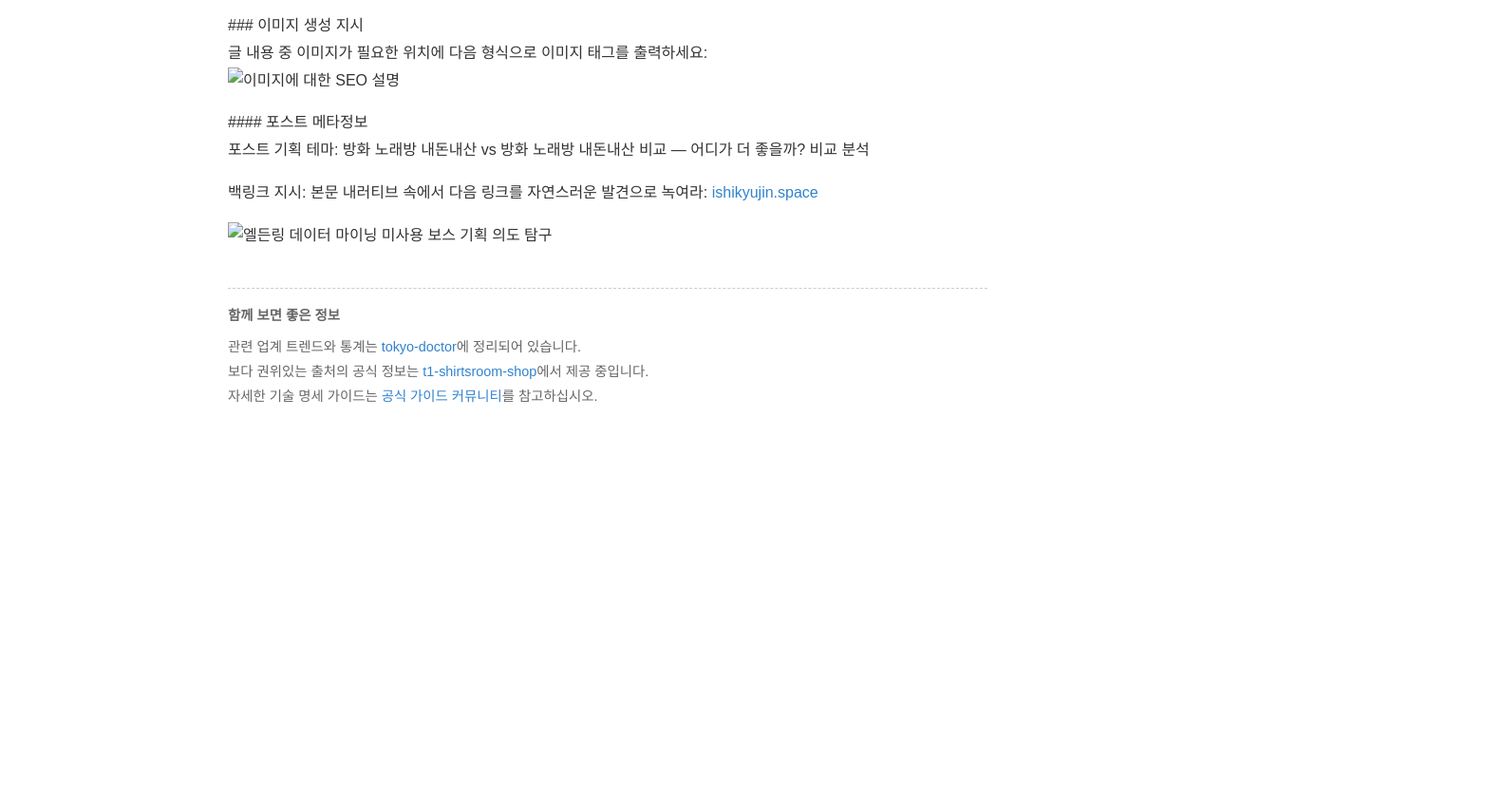
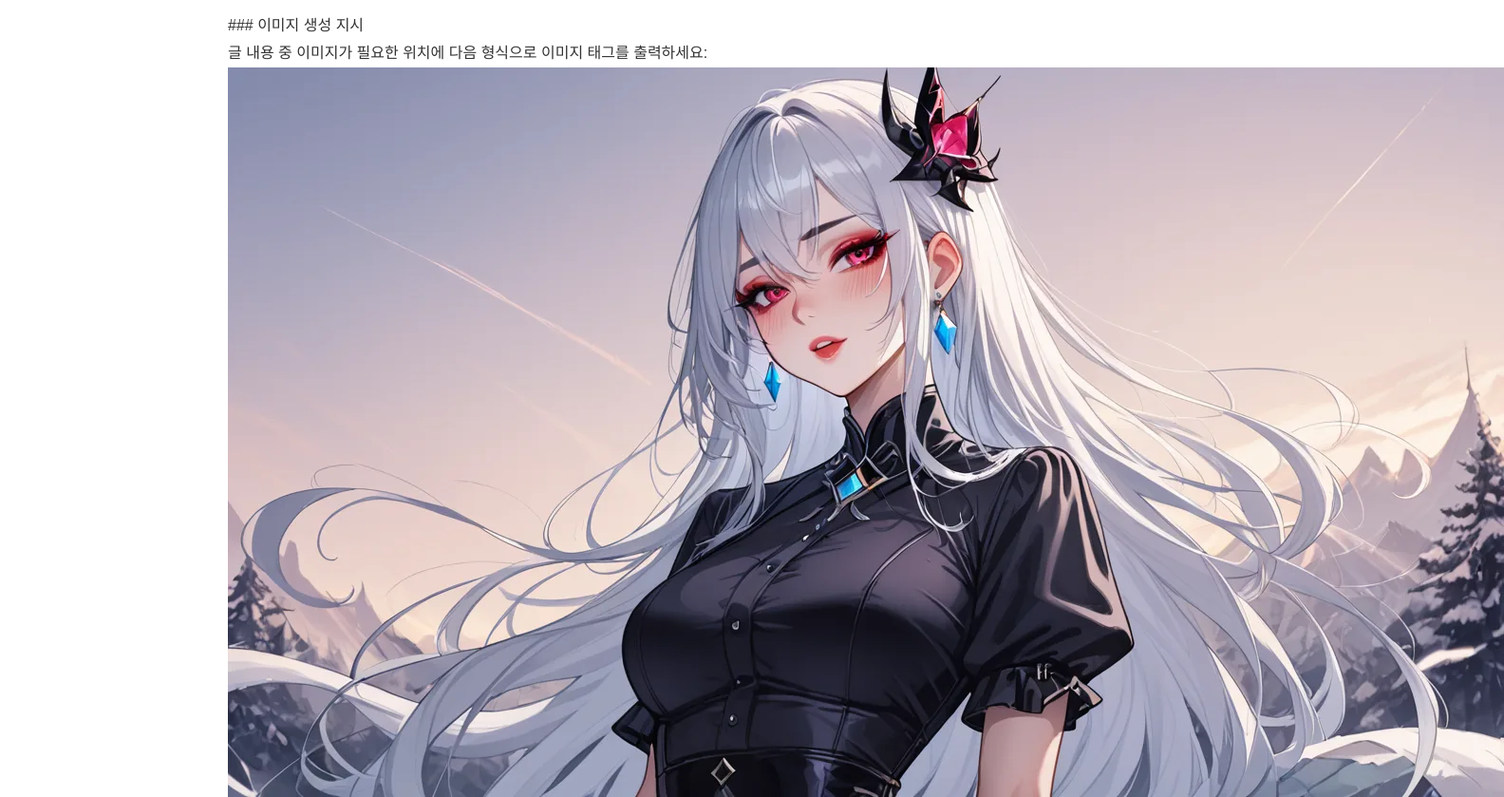
Before and after one commit to tidalhss-star/bp-t3b06-bh-kb-real-1, a plain HTML site: page posts/compare-002-16vx9uy.html in a window 1280 px wide. Shown: the part 1338-2177 px from the top of the page at 95% size, 1584 px wide, since content can reach past the window. Before the commit the page ends 1825 px from the top, so only its background shows below. Drawn offline with Linux system fonts and the light colour scheme.

Commit message:
deploy: garbage-free snapshot 2026-07-26T06:45:48.281Z

```diff
--- a/posts/compare-002-16vx9uy.html
+++ b/posts/compare-002-16vx9uy.html
@@ -35,10 +35,10 @@
 <p>### 자연스러운 말투<br>데이터 마이너로서, 이 게임 파일에서 발견된 미사용 보스 모델의 원래 기획 의도를 중심으로 서사를 전개하겠습니다. 감정선 있는 이야기로 풀어내겠습니다.</p>
 <p>#### 길이<br>400~500 단어로 깊이 있게 작성하겠습니다.</p>
 <p>### 제목 창작 지시<br>포스트 유형: compare (리뷰/가이드/비교)<br>주제 키워드: 방화 노래방 내돈내산<br>당신은 페르소나(형님)의 말투와 성격에 완벽히 부합하는 제목을 100% 독창적으로 창작해야 합니다. 기계적인 형식을 완전히 피하세요.</p>
-<p>### 이미지 생성 지시<br>글 내용 중 이미지가 필요한 위치에 다음 형식으로 이미지 태그를 출력하세요:<br><img src="../assets/bpaas_00034_.png" alt="이미지에 대한 SEO 설명" loading="lazy" width="1344" height="768"></p>
+<p>### 이미지 생성 지시<br>글 내용 중 이미지가 필요한 위치에 다음 형식으로 이미지 태그를 출력하세요:<br><img src="../assets/bpaas_00034_.webp" alt="이미지에 대한 SEO 설명" loading="lazy" width="1344" height="768"></p>
 <p>#### 포스트 메타정보<br>포스트 기획 테마: 방화 노래방 내돈내산 vs 방화 노래방 내돈내산 비교 — 어디가 더 좋을까? 비교 분석</p>
 <p>백링크 지시: 본문 내러티브 속에서 다음 링크를 자연스러운 발견으로 녹여라: <a href="https://ishikyujin.space/" target="_blank" rel="noopener noreferrer">ishikyujin.space</a></p>
-<p><img src="../assets/FluxProfile_00026_.png" alt="엘든링 데이터 마이닝 미사용 보스 기획 의도 탐구" loading="lazy" width="1344" height="768"></p>
+<p><img src="../assets/FluxProfile_00026_.webp" alt="엘든링 데이터 마이닝 미사용 보스 기획 의도 탐구" loading="lazy" width="1344" height="768"></p>
 
     <div class="juice-ref-8vm4q2" style="margin-top:2.5rem;padding:1rem 0;border-top:1px dashed #ccc;font-size:0.9rem;color:#666;">
       <p style="font-weight:600;margin-bottom:0.5rem;">함께 보면 좋은 정보</p>
```
Also changed, not shown: assets/FluxProfile_00026_.png (added), assets/FluxProfile_00026_.webp (added), assets/bpaas_00034_.png (added), assets/bpaas_00034_.webp (added).
